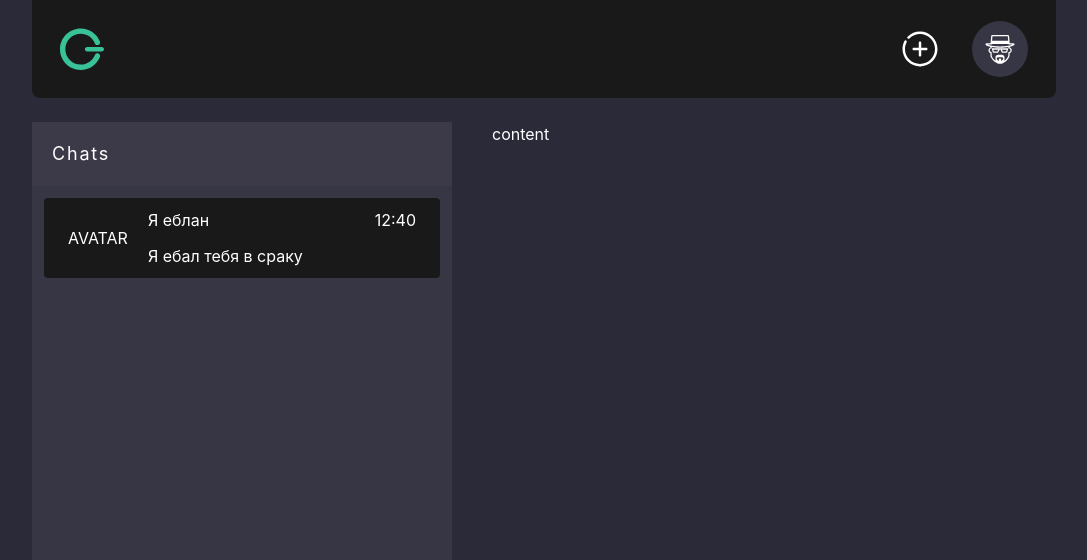
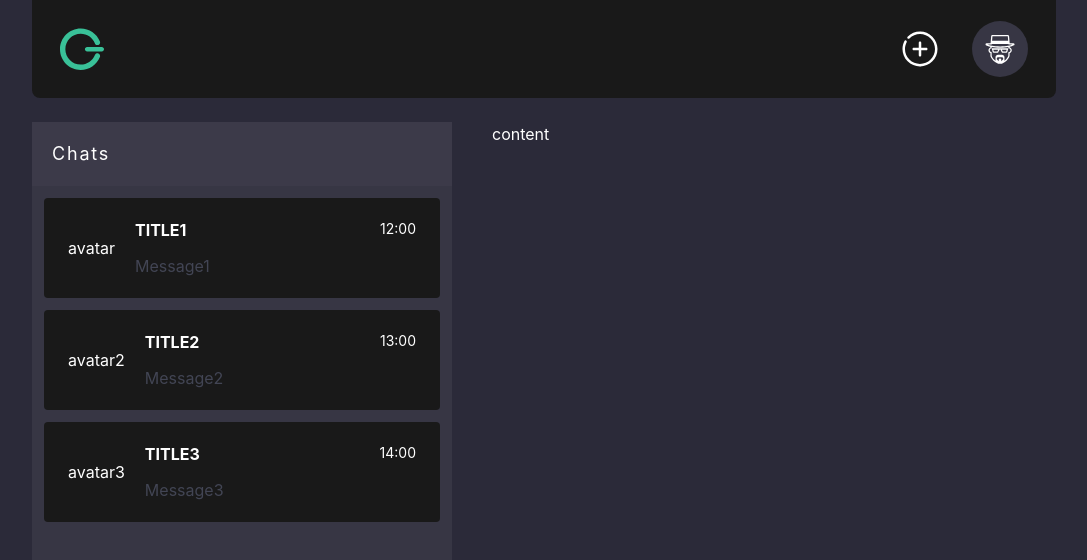
Before and after one commit to Rydeef/chat-front, a React (Create React App) app: page / in a window 1280 px wide. Shown: the top 560 px of the page, without its empty margins (96-1183 px from the left). Built offline with nearby package versions, Linux system fonts and the light colour scheme.

Commit message:
create chat-item

```diff
--- a/src/components/ChatLink/ChatItem.tsx
+++ b/src/components/ChatLink/ChatItem.tsx
@@ -1,30 +1,28 @@
 import React, { FC } from 'react';
+import { Message } from './type';
 
 interface IProps {
-  avatar?: string;
-  title?: string;
-  time?: string;
-  lastMessage?: string;
+  messageItems: Message[];
 }
 
-const ChatItem: FC<IProps> = ({
-  avatar = 'AVATAR',
-  title,
-  time,
-  lastMessage,
-}) => {
+const ChatItem: FC<IProps> = ({ messageItems }) => {
   return (
     <div>
-      <div className='w-full h-20 flex items-center bg-dark px-6 py-5 my-3 rounded cursor-pointer'>
-        {avatar}
-        <div className='flex flex-col w-full gap-3 ml-5'>
-          <div className='flex justify-between'>
-            <div>{title}</div>
-            <div>{time}</div>
+      {messageItems.map(({ avatar, title, time, lastMessage, id }) => (
+        <div
+          key={id}
+          className='w-full flex items-center bg-dark px-6 py-5 my-3 rounded cursor-pointer'
+        >
+          {avatar}
+          <div className='w-full flex flex-col gap-3 ml-5'>
+            <div className='flex justify-between'>
+              <span className='font-bold'>{title}</span>
+              <span className='text-[14px]'>{time}</span>
+            </div>
+            <span className='text-gray-2'>{lastMessage}</span>
           </div>
-          <span className='text-gray-6'>{lastMessage}</span>
         </div>
-      </div>
+      ))}
     </div>
   );
 };
--- a/src/components/ChatLink/ChatLink.tsx
+++ b/src/components/ChatLink/ChatLink.tsx
@@ -7,17 +7,33 @@ const ChatLink = () => {
 
   setTimeout(() => setLoad(false), 2000);
 
+  const MOCK_MESSAGE = [
+    {
+      id: 'ID-1',
+      avatar: 'avatar',
+      title: 'TITLE1',
+      time: '12:00',
+      lastMessage: 'Message1',
+    },
+    {
+      id: 'ID-2',
+      avatar: 'avatar2',
+      title: 'TITLE2',
+      time: '13:00',
+      lastMessage: 'Message2',
+    },
+    {
+      id: 'ID-3',
+      avatar: 'avatar3',
+      title: 'TITLE3',
+      time: '14:00',
+      lastMessage: 'Message3',
+    },
+  ];
+
   return (
     <div>
-      {load ? (
-        <LoaderChatItem />
-      ) : (
-        <ChatItem
-          title='Я еблан'
-          time='12:40'
-          lastMessage='Я ебал тебя в сраку'
-        />
-      )}
+      {load ? <LoaderChatItem /> : <ChatItem messageItems={MOCK_MESSAGE} />}
     </div>
   );
 };
--- /dev/null
+++ b/src/components/ChatLink/type.ts
@@ -0,0 +1,7 @@
+export interface Message {
+  id: string;
+  avatar: string;
+  title: string;
+  time: string;
+  lastMessage: string;
+}
--- a/src/components/Skeleton/Shimmer.tsx
+++ b/src/components/Skeleton/Shimmer.tsx
@@ -1,11 +1,11 @@
 import React, { FC } from 'react';
 import cn from 'classnames';
 
-interface IProps {
+interface Props {
   className?: string;
 }
 
-const Shimmer: FC<IProps> = ({ className = '' }) => {
+const Shimmer: FC<Props> = ({ className = '' }) => {
   return (
     <div
       className={cn(
```
